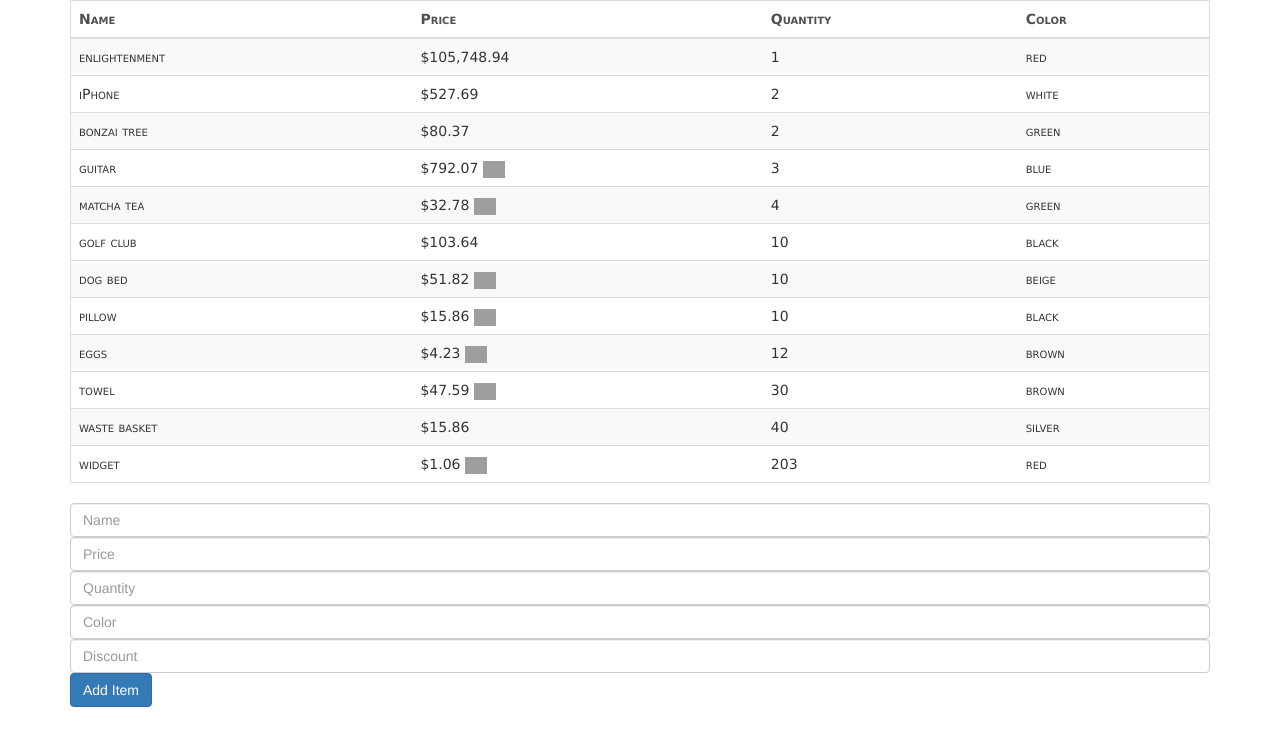
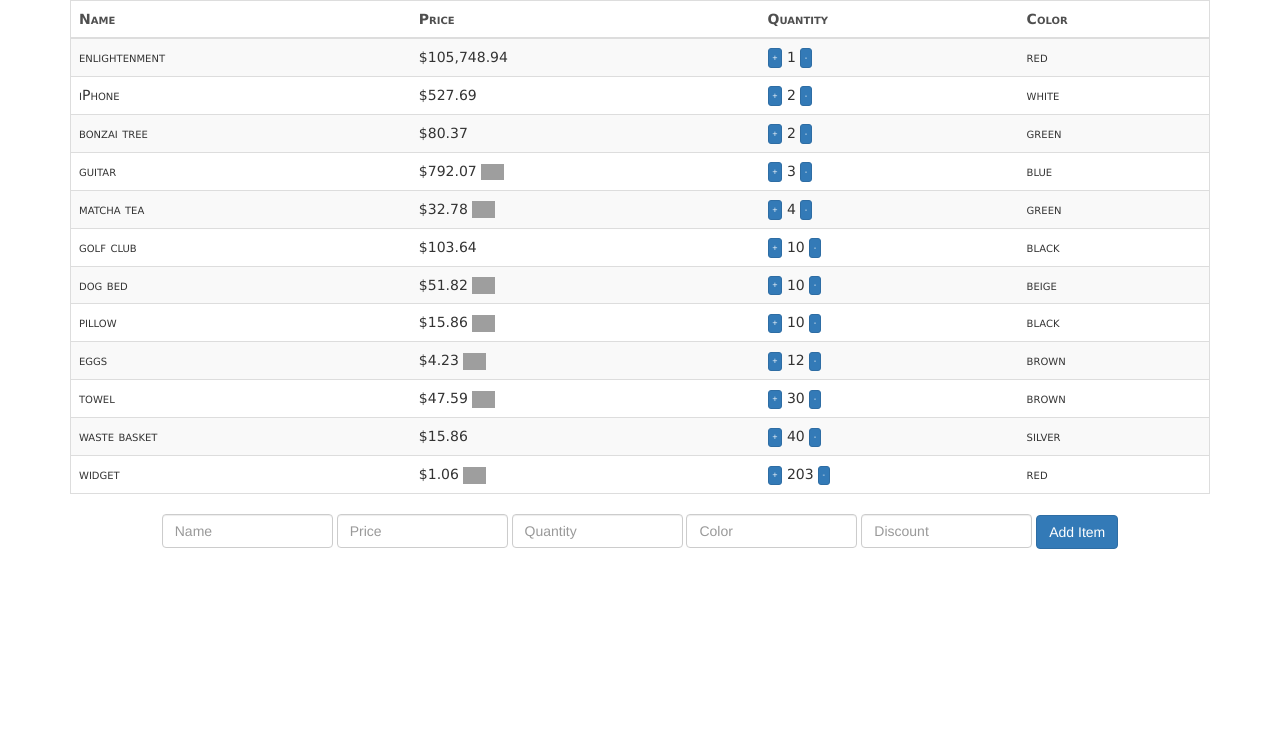
Before and after one commit to swainea/storeFrontAngular, a plain HTML site: page index.html in a window 1280 px wide. Drawn offline with nearby package versions, Linux system fonts and the light colour scheme; grey boxes are pictures that could not be loaded.

Commit message:
added buttons to adjust quantity

```diff
--- a/index.html
+++ b/index.html
@@ -30,7 +30,11 @@
               <img ng-show= "item.discount > 0" src='https://tiy-learn-content.s3.amazonaws.com/98350f05-sale_2.png'>
             </td>
 
-            <td>{{item.quantity}}</td>
+            <td>
+              <button class="btn btn-primary btn-xs quantity" ng-click="sc.increment(item)"> + </button>
+                {{item.quantity}}
+              <button class="btn btn-primary btn-xs quantity" ng-click="sc.decrement(item)"> - </button>
+            </td>
             <td>{{item.color}}</td>
           </tr>
         </tbody>
--- a/js/shop.js
+++ b/js/shop.js
@@ -37,7 +37,6 @@ function StoreController(){
     this.sortOrder = "quantity";
 
     this.save = function saveItem(form){
-    console.log(this.newItem);
       if (form.$valid){
         itemList.push(this.newItem);
         console.log(itemList);
@@ -55,6 +54,18 @@ function StoreController(){
       }
     };
 
+    this.increment = function increment (item){
+      item.quantity = item.quantity + 1;
+    };
+
+    this.decrement = function decrement (item){
+      if ( item.quantity === 0 ){
+        item.quantity = 0;
+      } else {
+        item.quantity = item.quantity - 1;
+      }
+    };
+
 
   }
 
--- a/sass/shop.scss
+++ b/sass/shop.scss
@@ -28,6 +28,11 @@ img{
   display: inline-block;
 }
 
+.quantity{
+  font-size: .5em;
+  padding: .5em;
+}
+
 input.ng-invalid.ng-touched, .ng-submitted input.invalid {
         border: 1px solid red;
       }
```
Also changed, not shown: css/shop.css, 1 other file. Lines whose indentation alone changed are shown as unchanged.
